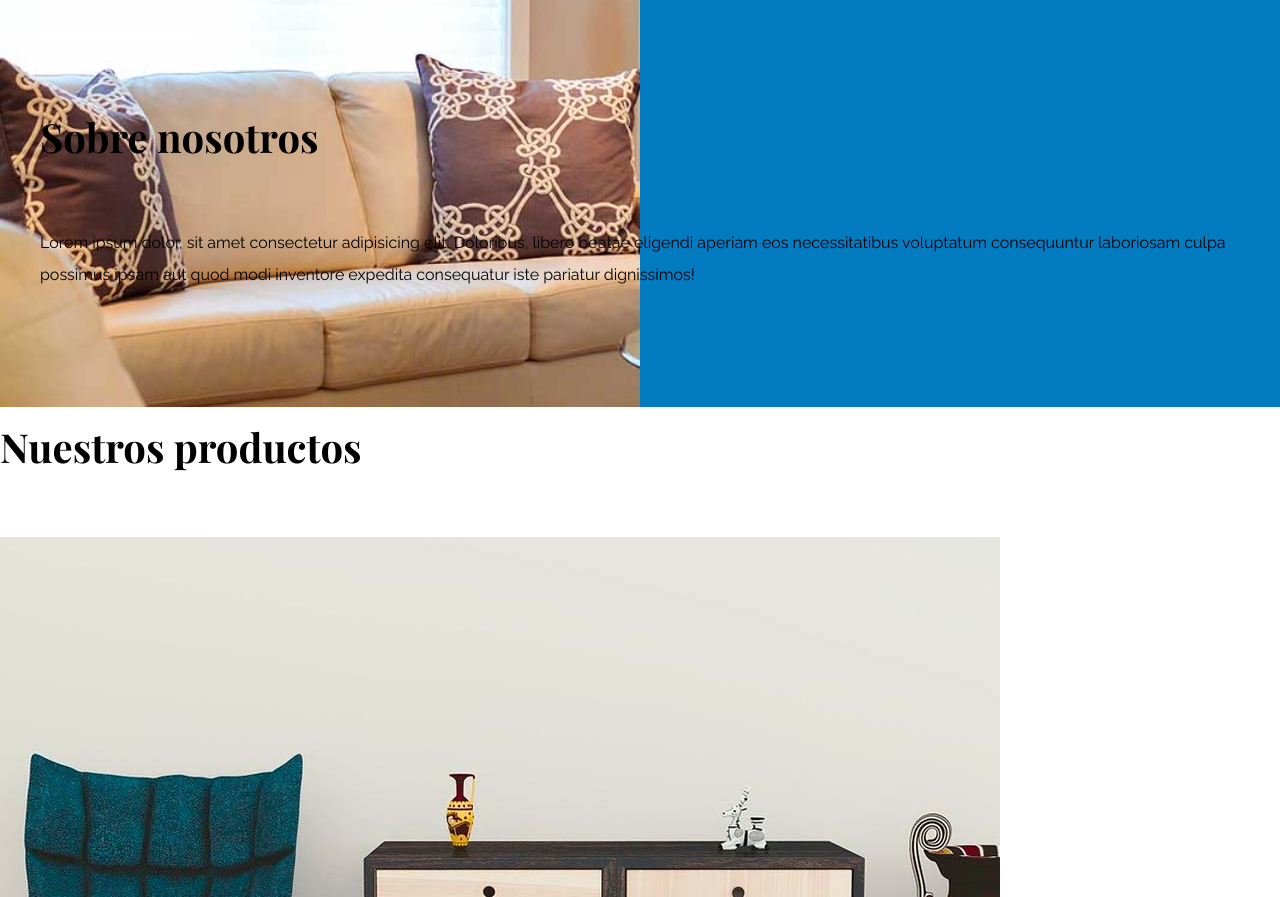
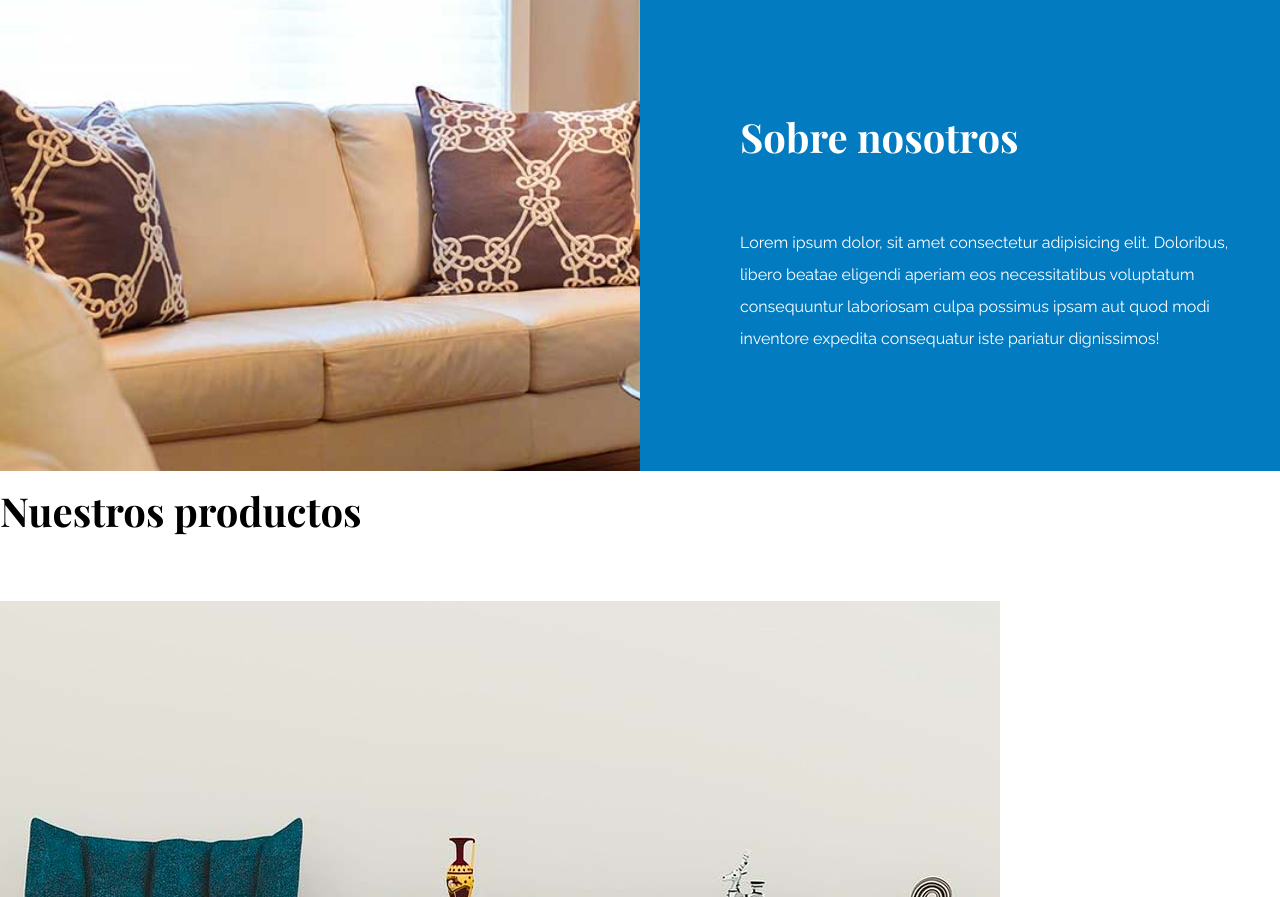
Before and after one commit to pedropalmeros/FurnitureStore, a plain HTML site: page index.html in a window 1280 px wide. Shown: the part 1344-2241 px from the top of the page. Drawn offline with nearby package versions, Linux system fonts and the light colour scheme.

Commit message:
[Mod] Placing -About Us- text with display flex

```diff
--- a/styles/styles.css
+++ b/styles/styles.css
@@ -114,3 +114,14 @@ img {
     background-size: 100%, 120rem;
     padding: 10rem 0;/*linear-gradient size , image size*/
 }
+
+.sobre-nosotros-grid{
+    display: flex;
+    justify-content: flex-end;
+}
+
+.texto-nosotros{
+    color: white;
+    flex-basis: 50%;
+    padding-left: 10rem;
+}
```
